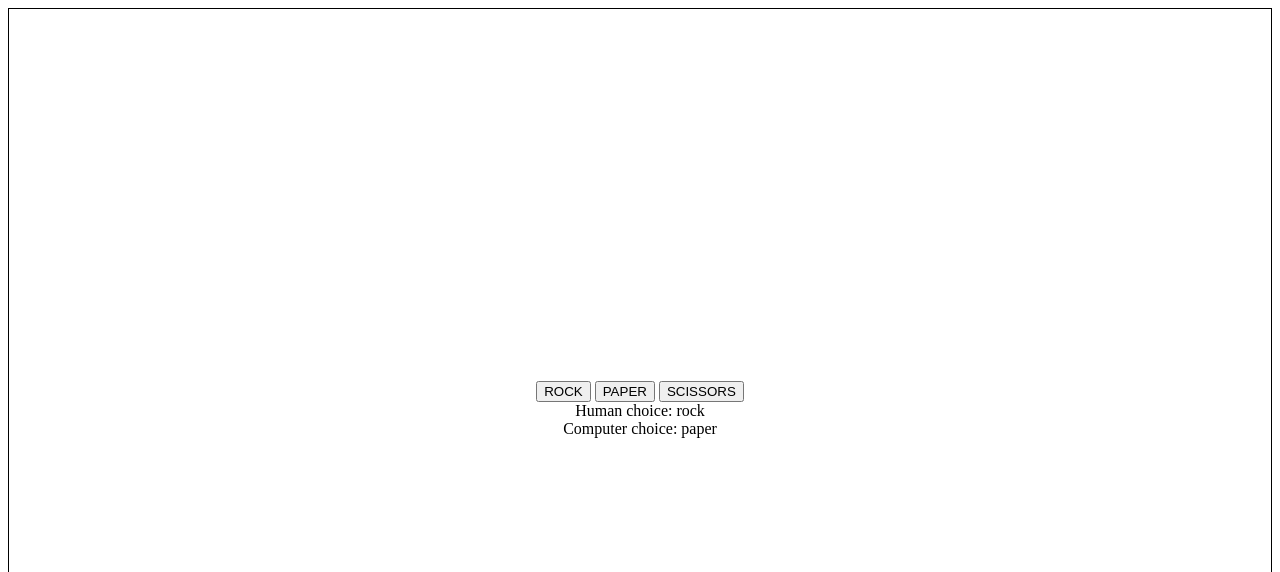
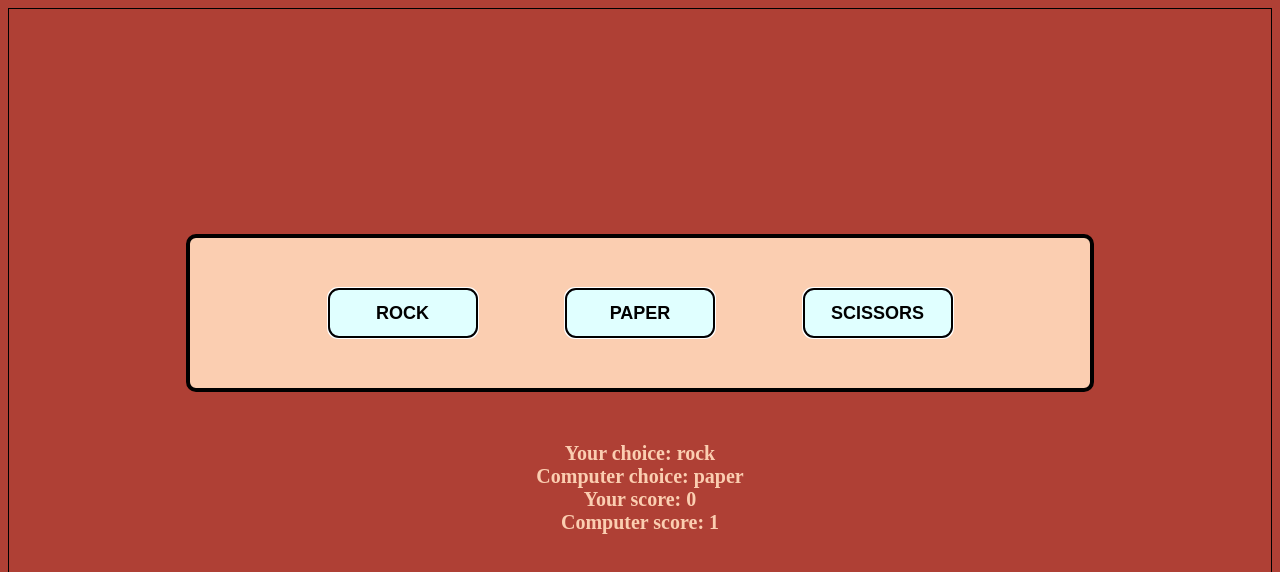
Before and after one commit to BunyaminOzturk/rock-paper-scissors, a plain HTML site: page index.html in a window 1280 px wide. Both pictures are taken after a click on the button "ROCK". Shown: the top 572 px of the page. Drawn offline with Linux system fonts and the light colour scheme.

Commit message:
new desing

```diff
--- a/index.html
+++ b/index.html
@@ -9,13 +9,16 @@
 <body>
     <div class="main">
         <div class="buttons">
-            <button id="rock">ROCK</button>
+            <button id="rock" >ROCK</button>
             <button id="paper">PAPER</button>
             <button id="scissors">SCISSORS</button>
         </div>
         <div class="showing-content">
-            <div>Human choice: <a class="humanChoice"></a></div>
+            <div>Your choice: <a class="humanChoice"></a></div>
             <div>Computer choice: <a class="computerChoice"></a></div>
+            <div>Your score: <a id="humanScore"></a></div>
+            <div>Computer score: <a id="computerScore"></a></div>
+            <div id="win"></div>
         </div>
     </div>
     <script src="main.js" ></script>
--- a/main.js
+++ b/main.js
@@ -10,20 +10,42 @@ const computerContent = document.querySelector(".computerChoice");
 let humanChoice = "";
 const buttons = document.querySelectorAll("button");
 
+const humanScoreContent = document.querySelector("#humanScore");
+const computerScoreContent = document.querySelector("#computerScore");
+
+const winContent = document.querySelector("#win");
+
+function currentScore() {
+    humanScoreContent.textContent = humanScore;
+    computerScoreContent.textContent = computerScore;
+}
+
 buttons.forEach((button) => {
     button.addEventListener("click", buttonClicked);
 });
 
-function buttonClicked(){
-    if(humanScore >= 5 || computerScore >= 5) {
+function buttonCheck(){
+    if(humanScore >= 5){
+        console.log("Human won");
+        winContent.textContent = "YOU WON!";
         buttonsOff();
     }
+    if (computerScore >= 5){
+        console.log("Computer won");
+        winContent.textContent = "COMPUTER WON!";
+        buttonsOff();
+    }
+}
+
+function buttonClicked(){
+    buttonCheck();
     humanChoice = this.id;
     humanContent.textContent = humanChoice;
     computerContent.textContent = getComputerChoice();
     let computer = computerContent.textContent;
     let human = humanContent.textContent;
     playRound(computer, human);
+    buttonCheck();
 }
 
 let humanScore = 0;
@@ -38,10 +60,12 @@ const buttonsOff = function(){
 function playRound(computerChoice, humanChoice){
     if(humanScore >= 5){
         console.log("Human won");
+        winContent.textContent = "YOU WON!";
         buttonsOff();
     }
     if (computerScore >= 5){
         console.log("Computer won");
+        winContent.textContent = "COMPUTER WON!";
         buttonsOff();
     }
     if(!(humanScore >= 5 || computerScore >= 5)) {
@@ -51,10 +75,12 @@ function playRound(computerChoice, humanChoice){
                     case "scissors":
                         console.log("%cYou win! rock beats scissors.", "color:green; font-weight:bold;");
                         humanScore++;
+                        currentScore();
                         break;
                     case "paper":
                         console.log("%cYou lost! paper beats rock.", "color:red; font-weight:bold;");
                         computerScore++;
+                        currentScore();
                         break;
                 }
                 console.log("pc score:" + computerScore + " - human score: " + humanScore);
@@ -64,10 +90,12 @@ function playRound(computerChoice, humanChoice){
                     case "scissors":
                         console.log("%cYou lost! scissors beats paper.", "color:red; font-weight:bold;");
                         computerScore++;
+                        currentScore();
                         break;
                     case "rock":
                         console.log("%cYou win! paper beats rock.", "color:green; font-weight:bold;");
                         humanScore++;
+                        currentScore();
                         break;
                 }
                 console.log("pc score:" + computerScore + " - human score: " + humanScore);
@@ -77,17 +105,19 @@ function playRound(computerChoice, humanChoice){
                     case "rock":
                         console.log("%cYou lost! rock beats scissors.", "color:red; font-weight:bold;");
                         computerScore++;
+                        currentScore();
                         break;
                     case "paper":
                         console.log("%cYou win! scissors beats paper.", "color:green; font-weight:bold;");
                         humanScore++;
+                        currentScore();
                         break;
                 }
                 console.log(`Pc score: ${computerScore} - human score: ${humanScore}`);
             }
         } else {
             console.log("%cYou are same! Try again...", "color:yellow; font-weight:bold;")
+            currentScore();
         }
-
     }
 }
--- a/style.css
+++ b/style.css
@@ -7,4 +7,58 @@
     justify-content: center;
     height: 100vh;
     margin: 0;
+
 }
+
+.buttons {
+    display: flex;
+    border: 1px solid black;
+    flex-direction: row;
+    align-items: center;
+    text-align: center;
+    justify-content: space-evenly;
+    width: 100vh;
+    margin: 0;
+    padding: 50px;
+    background-color: #fbceb1;
+    border: solid 4px black;
+    border-radius: 10px;
+}
+
+button {
+    width: 150px;
+    height: 50px;
+    background-color: #e0ffff;
+    border: solid 2px #9966cc;
+    border-radius: 10px;
+    font-size: large;
+    font-weight: bold;
+    color: black;
+    outline: auto;
+}
+button:active {
+    transform: scale(0.95);
+    background-color: #ddd;
+}
+button:disabled {
+    opacity: 0.5;
+    cursor: not-allowed;
+    background-color: lightgray;
+}
+
+
+.showing-content {
+    padding: 50px;
+    color: #fbceb1;
+    font-size: 20px;
+    font-weight: bold;
+
+}
+
+.humanChoice {
+
+}
+
+body {
+    background-color: #af4035;
+}
```
